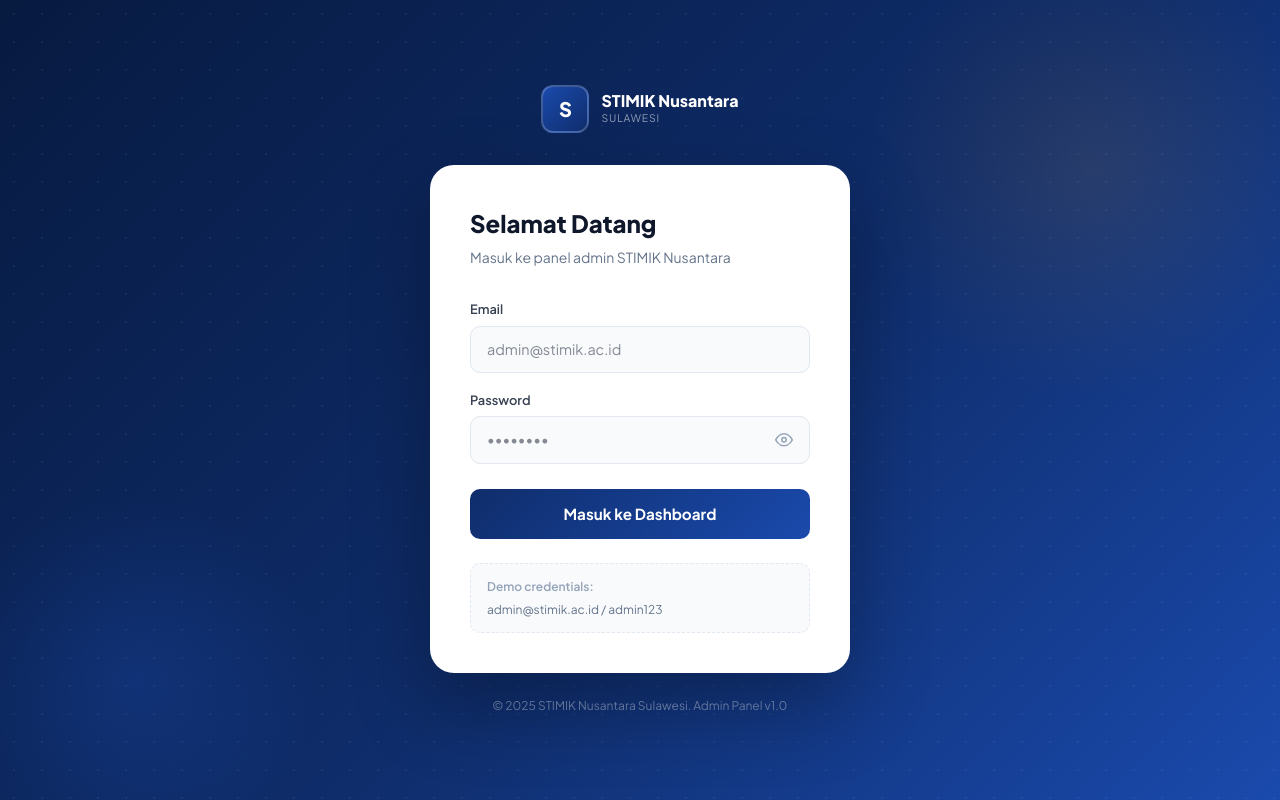
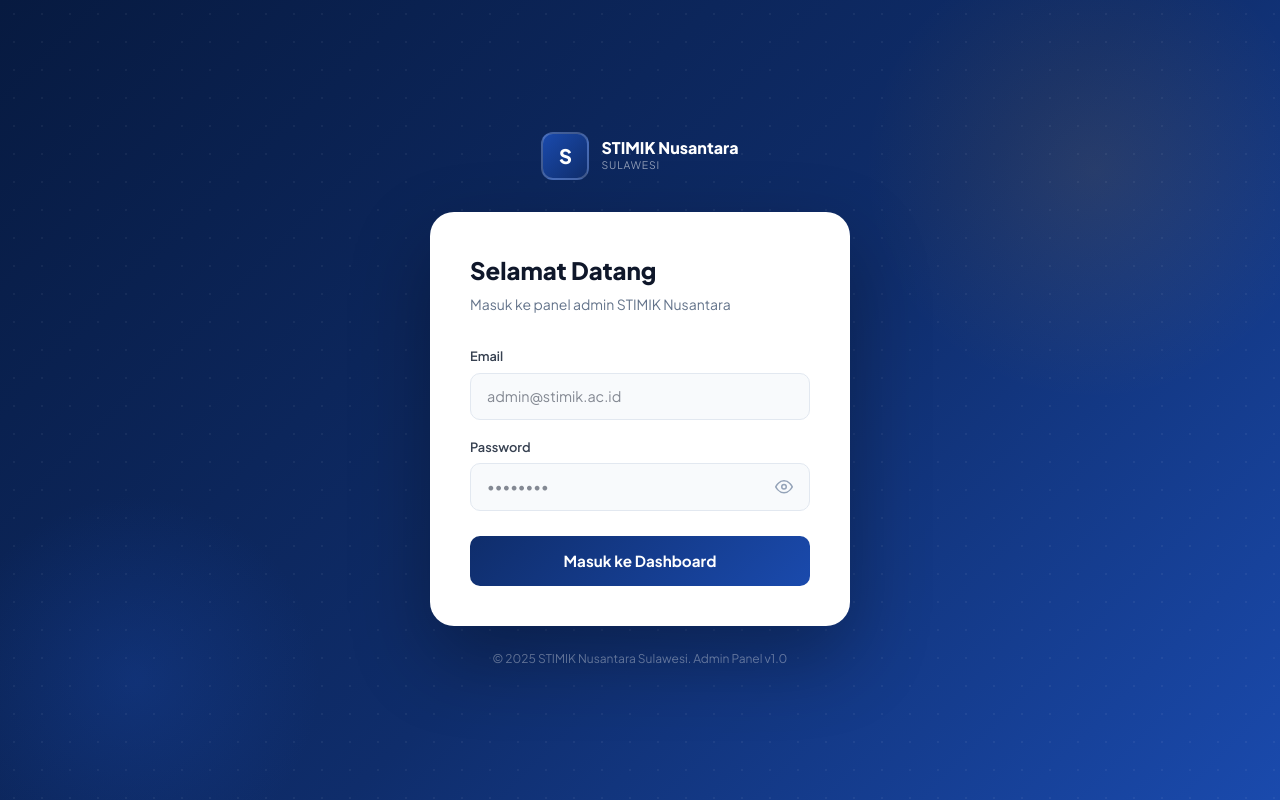
Before and after one commit to joko-slamet/website-kampus-sulawesi, a Next.js app: page /login in a window 1280 px wide. Built offline with nearby package versions, Linux system fonts and the light colour scheme.

Commit message:
refactor: remove demo credentials display from login form UI

```diff
--- a/app/login/LoginForm.tsx
+++ b/app/login/LoginForm.tsx
@@ -20,11 +20,11 @@
       localStorage.setItem('stimik_auth', JSON.stringify({ name: 'Admin STIMIK', email, role: 'Administrator' }));
       window.location.href = '/dashboard';
     } else {
-      setError('Email atau password salah. Coba: admin@stimik.ac.id / admin123');
+      setError('Email atau password salah');
       setLoading(false);
     }
   };
-
+  //admin@stimik.ac.id / admin123
   return (
     <div style={{
       background: 'white',
@@ -164,11 +164,6 @@
         </button>
       </form>
 
-      <div style={{ marginTop: '1.5rem', padding: '0.85rem 1rem', background: '#f8fafc', borderRadius: '10px', border: '1px dashed #e2e8f0' }}>
-        <p style={{ fontSize: '0.75rem', color: '#94a3b8', marginBottom: '0.3rem', fontWeight: 600 }}>Demo credentials:</p>
-        <p style={{ fontSize: '0.75rem', color: '#64748b' }}>admin@stimik.ac.id / admin123</p>
-      </div>
-
       <style>{`@keyframes spin { to { transform: rotate(360deg); } }`}</style>
     </div>
   );
```
